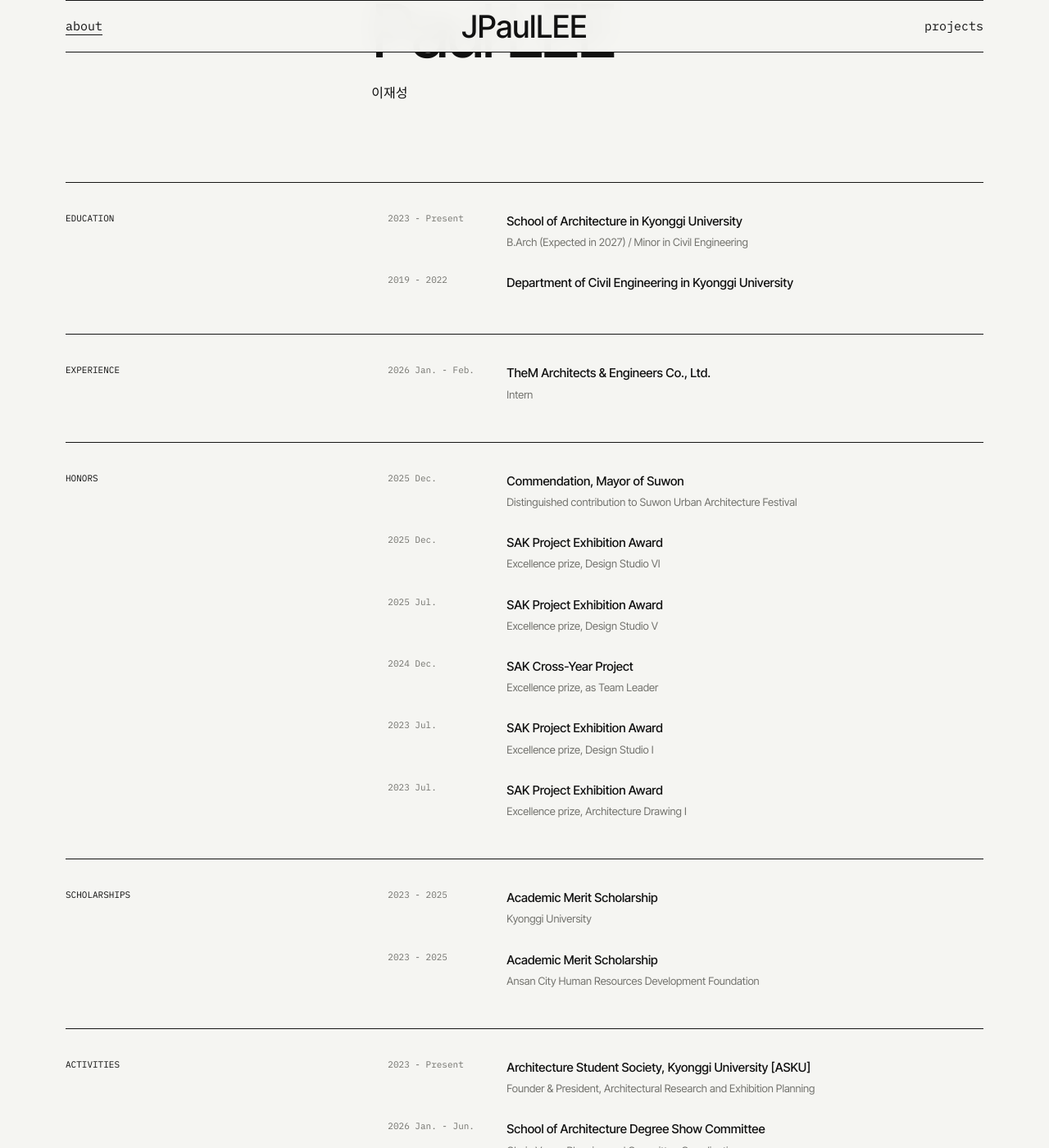
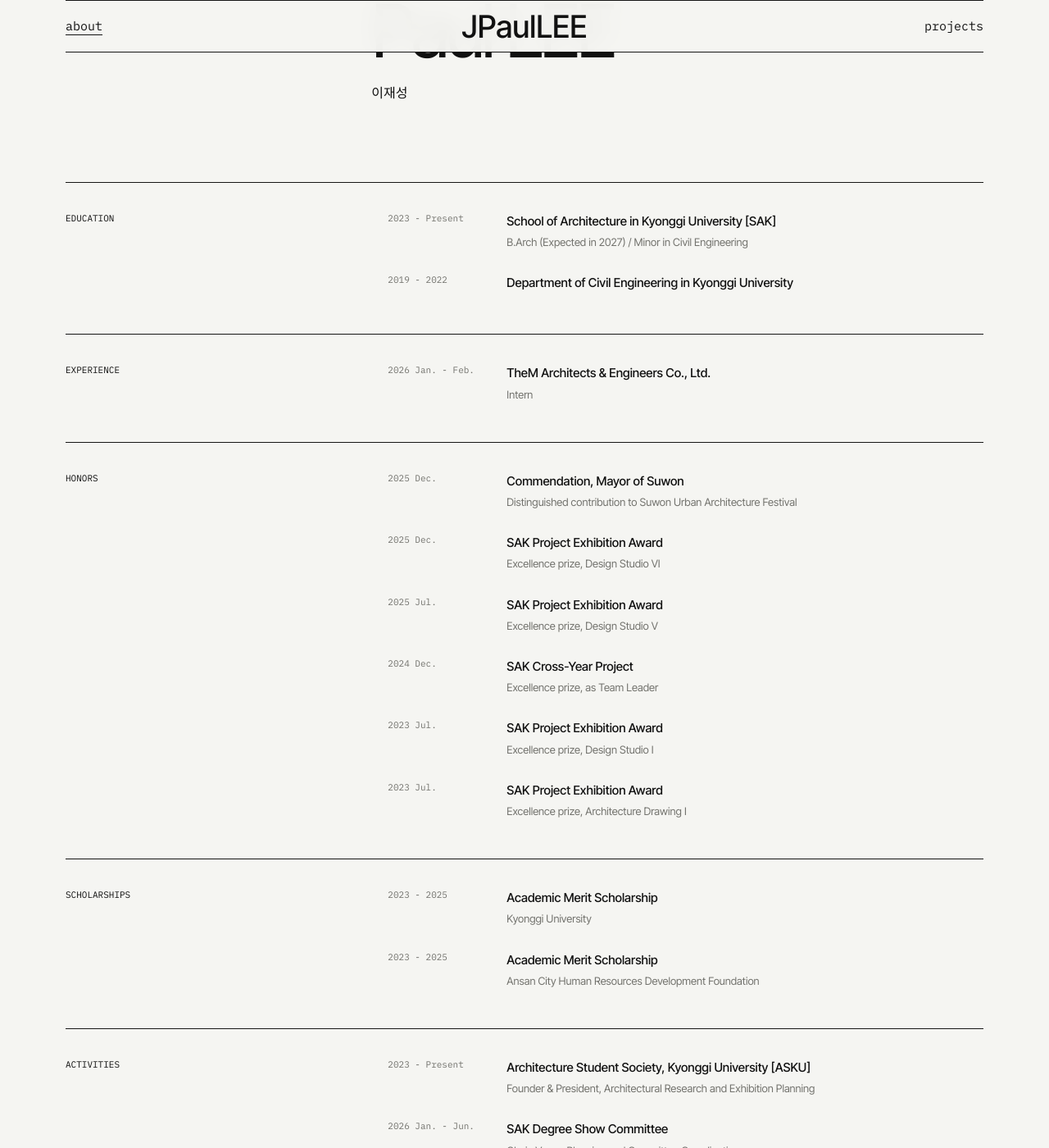
Before and after one commit to jaeseongpaullee/jaeseongpaullee.github.io, a Jekyll site: the page built from about.html, in a window 1280 px wide and 1400 px high, scrolled down 228 px. Shown: the whole window at 82% size. Built offline with Jekyll 4.4.1, drawn with Linux system fonts in a browser that asks for light colours.

Commit message:
Update _data/profile.yml (via Pages CMS)

```diff
--- a/_data/profile.yml
+++ b/_data/profile.yml
@@ -6,7 +6,7 @@ sections:
   - title: Education
     items:
       - year: 2023 - Present
-        title: School of Architecture in Kyonggi University
+        title: School of Architecture in Kyonggi University [SAK]
         description: B.Arch (Expected in 2027) / Minor in Civil Engineering
       - year: 2019 - 2022
         title: Department of Civil Engineering in Kyonggi University
@@ -49,7 +49,7 @@ sections:
         title: Architecture Student Society, Kyonggi University [ASKU]
         description: Founder & President, Architectural Research and Exhibition Planning
       - year: 2026 Jan. - Jun.
-        title: School of Architecture Degree Show Committee
+        title: SAK Degree Show Committee
         description: Chair, Venue Planning and Committee Coordination
       - year: 2025 Jul. - Dec.
         title: 2025 Suwon Urban Architecture Festival
```
